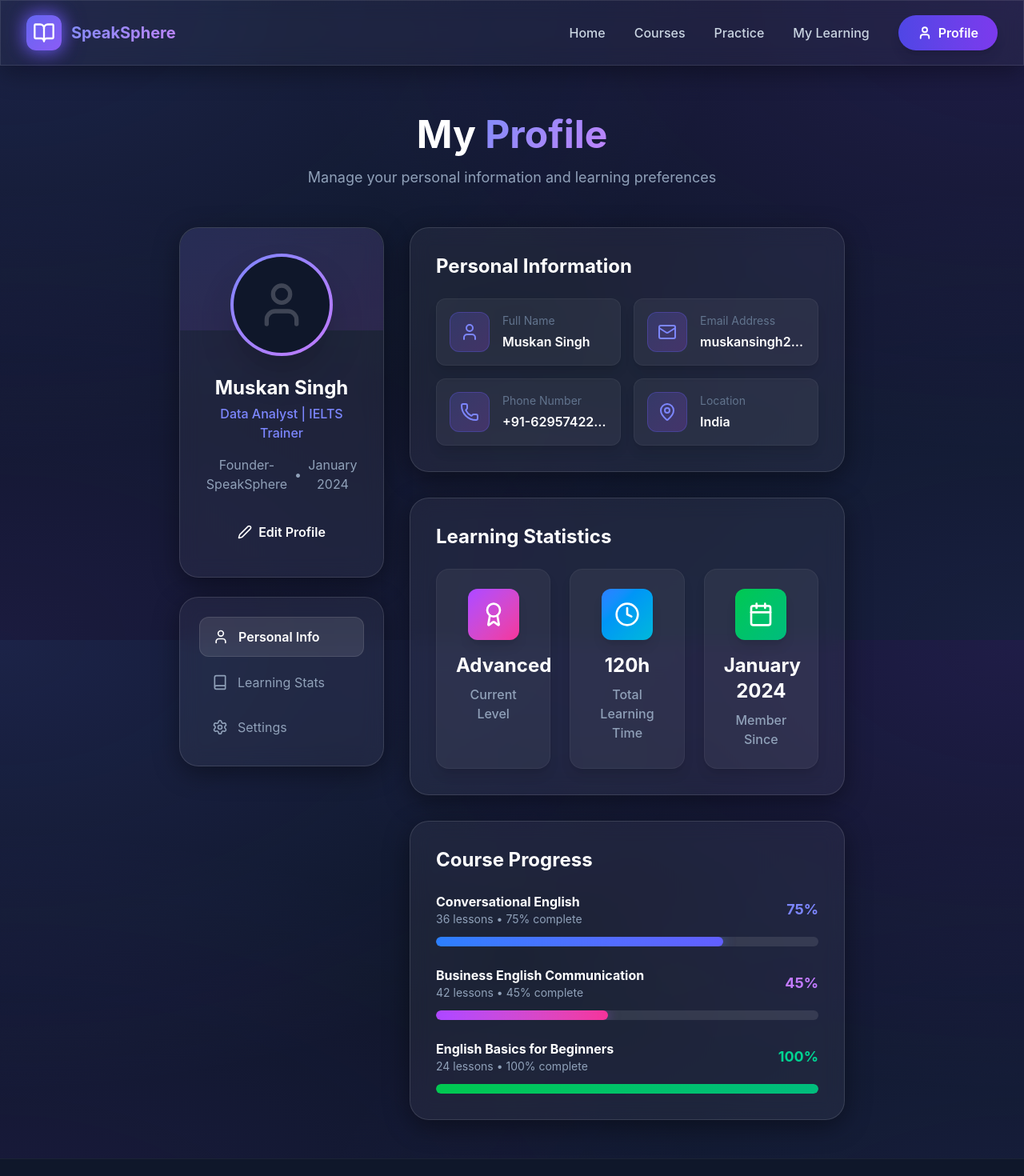
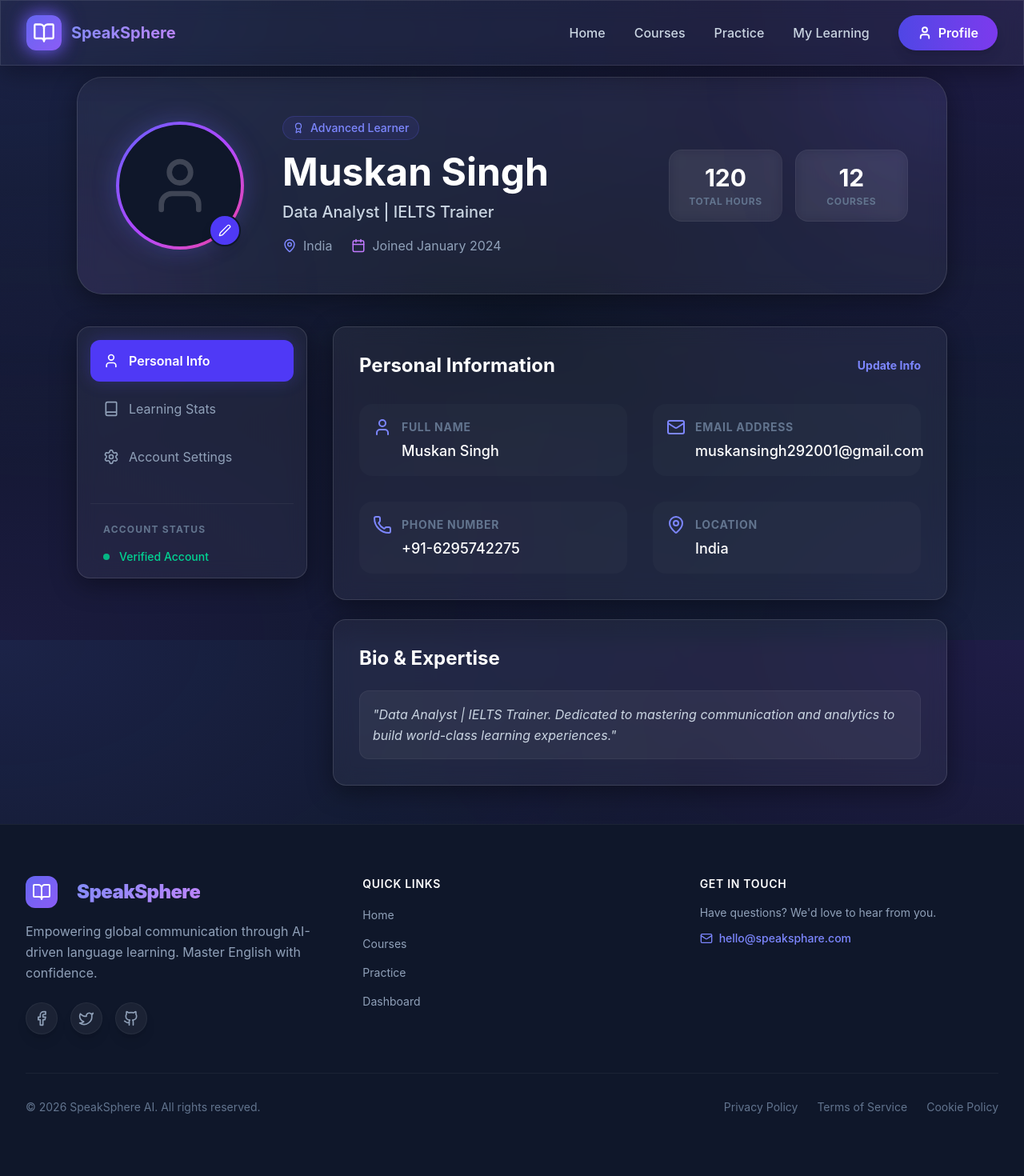
Before and after one commit to codervivek5/Speak-Sphare, a React (Vite) app: page /profile in a window 1280 px wide. Shown: the top 1470 px of the page at 80% size. After the commit the page ends 1426 px from the top, so only its background shows below. Built offline with nearby package versions, Linux system fonts and the light colour scheme.

Commit message:
feat: introduce a new hero header section to the profile page.

```diff
--- a/src/pages/Profile.jsx
+++ b/src/pages/Profile.jsx
@@ -30,162 +30,198 @@ const Profile = () => {
   ];
 
   return (
-    <div className="min-h-screen pt-20 md:pt-24">
-      <div className="max-w-4xl mx-auto px-4 sm:px-6 lg:px-8 py-8 md:py-12">
-        <div className="text-center mb-10 md:mb-12 animate-fade-in-up">
-          <h1 className="text-3xl sm:text-4xl md:text-5xl font-bold text-white mb-4">
-            My <span className="gradient-text">Profile</span>
-          </h1>
-          <p className="text-lg text-slate-400">
-            Manage your personal information and learning preferences
-          </p>
+    <div className="min-h-screen pt-20 md:pt-24 pb-12">
+      <div className="max-w-6xl mx-auto px-4 sm:px-6 lg:px-8">
+
+        {/* Profile Hero Header */}
+        <div className="glass-card rounded-[2rem] p-8 md:p-12 mb-10 border border-white/5 shadow-2xl relative overflow-hidden animate-fade-in">
+          <div className="absolute top-0 right-0 w-64 h-64 bg-indigo-500/10 blur-[100px] rounded-full -mr-32 -mt-32"></div>
+          <div className="absolute bottom-0 left-0 w-64 h-64 bg-purple-500/10 blur-[100px] rounded-full -ml-32 -mb-32"></div>
+
+          <div className="relative z-10 flex flex-col md:flex-row items-center gap-8 md:gap-12 text-center md:text-left">
+            <div className="relative">
+              <div className="w-32 h-32 md:w-40 md:h-40 rounded-full p-1 bg-gradient-to-br from-indigo-500 via-purple-500 to-pink-500 shadow-[0_0_30px_rgba(99,102,241,0.3)]">
+                <div className="w-full h-full rounded-full bg-[#0f172a] overflow-hidden flex items-center justify-center border-4 border-[#0f172a]">
+                  <User size={80} className="text-white/20" />
+                </div>
+              </div>
+              <button className="absolute bottom-1 right-1 p-2.5 bg-indigo-600 text-white rounded-full shadow-lg hover:bg-indigo-500 transition-colors border-2 border-[#0f172a]">
+                <Edit2 size={16} />
+              </button>
             </div>
 
-        <div className="grid lg:grid-cols-3 gap-6 md:gap-8">
-          {/* Profile Card */}
-          <div className="md:col-span-1 space-y-6">
-            <div className="glass-card rounded-3xl p-6 md:p-8 text-center animate-fade-in-up border border-white/5 shadow-xl relative overflow-hidden">
-              <div className="absolute top-0 inset-x-0 h-32 bg-gradient-to-br from-indigo-500/10 to-purple-500/10 rounded-t-3xl"></div>
-              <div className="relative z-10">
-                <div className="w-32 h-32 mx-auto rounded-full p-1 bg-gradient-to-br from-indigo-400 to-purple-400 mb-6 shadow-2xl">
-                  <div className="w-full h-full rounded-full bg-[#0f172a] overflow-hidden flex items-center justify-center">
-                    <User size={64} className="text-white/20" />
+            <div className="flex-1">
+              <div className="inline-flex items-center gap-2 px-3 py-1 rounded-full bg-indigo-500/10 border border-indigo-500/20 text-indigo-400 text-sm font-medium mb-4">
+                <Award size={14} />
+                <span>Advanced Learner</span>
               </div>
+              <h1 className="text-4xl md:text-5xl font-bold text-white mb-3">
+                {user.name}
+              </h1>
+              <p className="text-xl text-slate-300 mb-4 font-medium">{user.roles}</p>
+              <div className="flex flex-wrap items-center justify-center md:justify-start gap-4 md:gap-6 text-slate-400">
+                <div className="flex items-center gap-2">
+                  <MapPin size={18} className="text-indigo-400" />
+                  <span>{user.location}</span>
                 </div>
-                <h2 className="text-2xl font-bold text-white mb-1">{user.name}</h2>
-                <p className="text-indigo-400 font-medium mb-4">{user.roles}</p>
-                <div className="flex items-center justify-center gap-2 text-slate-400 mb-6">
-                  <span>{user.position}</span>
-                  <span>•</span>
-                  <span>{user.joinDate}</span>
+                <div className="flex items-center gap-2">
+                  <Calendar size={18} className="text-purple-400" />
+                  <span>Joined {user.joinDate}</span>
                 </div>
-                <button className="w-full btn-primary text-white py-3 rounded-xl font-semibold hover:shadow-lg transition-all flex items-center justify-center gap-2">
-                  <Edit2 size={18} />
-                  Edit Profile
-                </button>
               </div>
             </div>
 
-            <div className="glass-card rounded-3xl p-6 animate-fade-in-up border border-white/5 shadow-xl space-y-2" style={{ animationDelay: '0.1s' }}>
+            <div className="grid grid-cols-2 gap-4 w-full md:w-auto">
+              <div className="bg-white/5 backdrop-blur-sm rounded-2xl p-4 border border-white/5 text-center px-6">
+                <p className="text-3xl font-bold text-white mb-1">{user.totalHours}</p>
+                <p className="text-xs text-slate-500 uppercase tracking-wider font-bold">Total Hours</p>
+              </div>
+              <div className="bg-white/5 backdrop-blur-sm rounded-2xl p-4 border border-white/5 text-center px-6">
+                <p className="text-3xl font-bold text-white mb-1">12</p>
+                <p className="text-xs text-slate-500 uppercase tracking-wider font-bold">Courses</p>
+              </div>
+            </div>
+          </div>
+        </div>
+
+        <div className="flex flex-col lg:flex-row gap-8">
+          {/* Navigation Sidebar */}
+          <div className="lg:w-72 flex-shrink-0">
+            <div className="glass-card rounded-2xl p-4 border border-white/5 shadow-xl sticky top-24">
+              <nav className="space-y-2">
                 <button
                   onClick={() => setActiveTab('personal')}
-                className={`w-full flex items-center gap-3 px-4 py-3 rounded-xl transition-all ${activeTab === 'personal' ? 'bg-white/10 text-white font-semibold border border-white/10' :
+                  className={`w-full flex items-center gap-3 px-4 py-3.5 rounded-xl transition-all ${activeTab === 'personal' ? 'bg-indigo-600 text-white font-semibold shadow-[0_0_20px_rgba(79,70,229,0.3)]' :
                     'text-slate-400 hover:bg-white/5 hover:text-white'
                     }`}
                 >
-                <User className="flex-shrink-0" size={20} />
+                  <User size={20} />
                   <span>Personal Info</span>
                 </button>
                 <button
                   onClick={() => setActiveTab('learning')}
-                className={`w-full flex items-center gap-3 px-4 py-3 rounded-xl transition-all ${activeTab === 'learning' ? 'bg-white/10 text-white font-semibold border border-white/10' :
+                  className={`w-full flex items-center gap-3 px-4 py-3.5 rounded-xl transition-all ${activeTab === 'learning' ? 'bg-indigo-600 text-white font-semibold shadow-[0_0_20px_rgba(79,70,229,0.3)]' :
                     'text-slate-400 hover:bg-white/5 hover:text-white'
                     }`}
                 >
-                <Book className="flex-shrink-0" size={20} />
+                  <Book size={20} />
                   <span>Learning Stats</span>
                 </button>
                 <button
                   onClick={() => setActiveTab('settings')}
-                className={`w-full flex items-center gap-3 px-4 py-3 rounded-xl transition-all ${activeTab === 'settings' ? 'bg-white/10 text-white font-semibold border border-white/10' :
+                  className={`w-full flex items-center gap-3 px-4 py-3.5 rounded-xl transition-all ${activeTab === 'settings' ? 'bg-indigo-600 text-white font-semibold shadow-[0_0_20px_rgba(79,70,229,0.3)]' :
                     'text-slate-400 hover:bg-white/5 hover:text-white'
                     }`}
                 >
-                <Settings className="flex-shrink-0" size={20} />
-                <span>Settings</span>
+                  <Settings size={20} />
+                  <span>Account Settings</span>
                 </button>
+              </nav>
+
+              <div className="mt-8 pt-6 border-t border-white/5 px-4">
+                <p className="text-xs font-bold text-slate-500 uppercase tracking-widest mb-4">Account Status</p>
+                <div className="flex items-center gap-3 text-emerald-400">
+                  <div className="w-2 h-2 rounded-full bg-emerald-400 animate-pulse"></div>
+                  <span className="text-sm font-medium">Verified Account</span>
+                </div>
+              </div>
             </div>
           </div>
 
-          {/* Details & Stats */}
-          <div className="lg:col-span-2 space-y-6 md:space-y-8">
-            {/* Personal Information */}
-            <div className="glass-card rounded-3xl p-6 md:p-8 animate-slide-in-right border border-white/5">
-              <h2 className="text-2xl font-bold text-white mb-6">Personal Information</h2>
+          {/* Tab Content Area */}
+          <div className="flex-1 min-w-0">
+            {activeTab === 'personal' && (
+              <div className="space-y-6 animate-fade-in">
+                <div className="glass-card rounded-2xl p-8 border border-white/5 shadow-xl">
+                  <div className="flex items-center justify-between mb-8">
+                    <h2 className="text-2xl font-bold text-white">Personal Information</h2>
+                    <button className="text-indigo-400 hover:text-indigo-300 text-sm font-bold transition-colors">Update Info</button>
+                  </div>
 
-              <div className="grid sm:grid-cols-2 gap-4">
+                  <div className="grid sm:grid-cols-2 gap-8">
                     {userDetails.map((detail, index) => (
+                      <div key={index} className="space-y-1.5 p-4 rounded-2xl bg-white/2 hover:bg-white/5 transition-colors border border-transparent hover:border-white/5">
+                        <div className="flex items-center gap-3 text-indigo-400 mb-1">
+                          {detail.icon}
+                          <span className="text-sm font-bold text-slate-500 uppercase tracking-wider">{detail.label}</span>
+                        </div>
+                        <p className="text-white text-lg font-medium pl-9">{detail.value}</p>
+                      </div>
+                    ))}
+                  </div>
+                </div>
+
+                <div className="glass-card rounded-2xl p-8 border border-white/5 shadow-xl">
+                  <h2 className="text-2xl font-bold text-white mb-6">Bio & Expertise</h2>
+                  <div className="space-y-4">
+                    <div className="p-4 rounded-xl bg-white/5 border border-white/5">
+                      <p className="text-slate-300 leading-relaxed italic">
+                        "{user.roles}. Dedicated to mastering communication and analytics to build world-class learning experiences."
+                      </p>
+                    </div>
+                  </div>
+                </div>
+              </div>
+            )}
+
+            {activeTab === 'learning' && (
+              <div className="space-y-8 animate-fade-in">
+                {/* Stats Grid */}
+                <div className="grid sm:grid-cols-3 gap-6">
+                  {learningStats.map((stat, index) => (
+                    <div key={index} className="glass-card rounded-2xl p-6 border border-white/5 text-center group hover:bg-white/10 transition-all duration-300">
+                      <div className={`inline-flex p-4 rounded-2xl bg-gradient-to-br ${stat.color} text-white mb-4 group-hover:scale-110 transition-transform shadow-lg`}>
+                        {stat.icon}
+                      </div>
+                      <h3 className="text-2xl font-bold text-white mb-1">{stat.value}</h3>
+                      <p className="text-sm text-slate-500 font-bold uppercase tracking-wider">{stat.label}</p>
+                    </div>
+                  ))}
+                </div>
+
+                {/* Detailed Progress */}
+                <div className="glass-card rounded-2xl p-8 border border-white/5 shadow-xl">
+                  <h2 className="text-2xl font-bold text-white mb-8">Course Progress</h2>
+                  <div className="space-y-10">
+                    {[
+                      { name: 'Conversational English', progress: 75, lessons: 36, color: 'from-blue-500 to-indigo-500' },
+                      { name: 'Business English Communication', progress: 45, lessons: 42, color: 'from-purple-500 to-pink-500' },
+                      { name: 'English Basics for Beginners', progress: 100, lessons: 24, color: 'from-green-500 to-emerald-500' }
+                    ].map((course, idx) => (
+                      <div key={idx} className="group">
+                        <div className="flex justify-between items-end mb-4">
+                          <div className="space-y-1">
+                            <h4 className="text-lg font-bold text-white group-hover:text-indigo-400 transition-colors">{course.name}</h4>
+                            <p className="text-sm text-slate-500">{course.lessons} lessons • {course.progress}% complete</p>
+                          </div>
+                          <span className="text-2xl font-black text-white/20 group-hover:text-white/40 transition-colors">{course.progress}%</span>
+                        </div>
+                        <div className="w-full h-2.5 bg-white/5 rounded-full overflow-hidden">
                           <div
-                    key={index}
-                    className="flex items-center gap-4 p-4 bg-white/5 rounded-xl transition-all border border-white/5 group shadow-lg"
-                  >
-                    <div className="flex-shrink-0 p-3 bg-gradient-to-br from-indigo-500/20 to-purple-500/20 rounded-xl text-indigo-400 border border-indigo-500/30 group-hover:scale-110 transition-transform">
-                      {detail.icon}
-                    </div>
-                    <div className="flex-1 min-w-0">
-                      <label className="block text-sm text-slate-500 mb-1">{detail.label}</label>
-                      <p className="text-white font-semibold truncate">{detail.value}</p>
+                            className={`h-full bg-gradient-to-r ${course.color} rounded-full transition-all duration-1000 ease-out`}
+                            style={{ width: `${course.progress}%` }}
+                          ></div>
                         </div>
                       </div>
                     ))}
                   </div>
                 </div>
+              </div>
+            )}
 
-            {/* Learning Stats */}
-            <div className="glass-card rounded-3xl p-6 md:p-8 animate-fade-in-up border border-white/5">
-              <h2 className="text-2xl font-bold text-white mb-6">Learning Statistics</h2>
-
-              <div className="grid sm:grid-cols-3 gap-6">
-                {learningStats.map((stat, index) => (
-                  <div
-                    key={index}
-                    className="text-center p-6 bg-white/5 rounded-2xl transition-all duration-300 group border border-white/5 shadow-lg"
-                  >
-                    <div className={`inline-flex p-4 rounded-xl bg-gradient-to-br ${stat.color} text-white mb-4 group-hover:scale-110 transition-transform shadow-lg`}>
-                      {stat.icon}
-                    </div>
-                    <h3 className="text-2xl font-bold text-white mb-2">{stat.value}</h3>
-                    <p className="text-slate-400 font-medium">{stat.label}</p>
-                  </div>
-                ))}
+            {activeTab === 'settings' && (
+              <div className="glass-card rounded-2xl p-8 border border-white/5 shadow-xl animate-fade-in text-center py-20">
+                <Settings size={48} className="text-slate-600 mx-auto mb-6" />
+                <h2 className="text-2xl font-bold text-white mb-2">Account Settings</h2>
+                <p className="text-slate-400 max-w-sm mx-auto mb-8">
+                  Profile editing and account preferences are currently in beta and will be available soon.
+                </p>
+                <div className="flex justify-center gap-4">
+                  <button className="px-6 py-2 bg-white/5 hover:bg-white/10 text-white rounded-lg transition-colors border border-white/10">Privacy Policy</button>
+                  <button className="px-6 py-2 bg-white/5 hover:bg-white/10 text-white rounded-lg transition-colors border border-white/10">Password Reset</button>
                 </div>
               </div>
-
-            {/* Progress Overview */}
-            <div className="glass-card rounded-3xl p-6 md:p-8 animate-fade-in-up border border-white/5">
-              <h2 className="text-2xl font-bold text-white mb-6">Course Progress</h2>
-
-              <div className="space-y-6">
-                <div>
-                  <div className="flex justify-between items-center mb-3">
-                    <div>
-                      <h4 className="font-bold text-white">Conversational English</h4>
-                      <p className="text-sm text-slate-400">36 lessons • 75% complete</p>
-                    </div>
-                    <span className="text-indigo-400 font-bold text-lg">75%</span>
-                  </div>
-                  <div className="w-full h-3 bg-white/10 rounded-full overflow-hidden">
-                    <div className="h-full bg-gradient-to-r from-blue-500 to-indigo-500 rounded-full transition-all duration-500 shadow-[0_0_15px_rgba(59,130,246,0.5)]" style={{ width: '75%' }}></div>
-                  </div>
-                </div>
-
-                <div>
-                  <div className="flex justify-between items-center mb-3">
-                    <div>
-                      <h4 className="font-bold text-white">Business English Communication</h4>
-                      <p className="text-sm text-slate-400">42 lessons • 45% complete</p>
-                    </div>
-                    <span className="text-purple-400 font-bold text-lg">45%</span>
-                  </div>
-                  <div className="w-full h-3 bg-white/10 rounded-full overflow-hidden">
-                    <div className="h-full bg-gradient-to-r from-purple-500 to-pink-500 rounded-full transition-all duration-500 shadow-[0_0_15px_rgba(168,85,247,0.5)]" style={{ width: '45%' }}></div>
-                  </div>
-                </div>
-
-                <div>
-                  <div className="flex justify-between items-center mb-3">
-                    <div>
-                      <h4 className="font-bold text-white">English Basics for Beginners</h4>
-                      <p className="text-sm text-slate-400">24 lessons • 100% complete</p>
-                    </div>
-                    <span className="text-emerald-400 font-bold text-lg">100%</span>
-                  </div>
-                  <div className="w-full h-3 bg-white/10 rounded-full overflow-hidden">
-                    <div className="h-full bg-gradient-to-r from-green-500 to-emerald-500 rounded-full transition-all duration-500 shadow-[0_0_15px_rgba(16,185,129,0.5)]" style={{ width: '100%' }}></div>
-                  </div>
-                </div>
-              </div>
-            </div>
+            )}
           </div>
         </div>
       </div>
```
Lines whose indentation alone changed are shown as unchanged.
